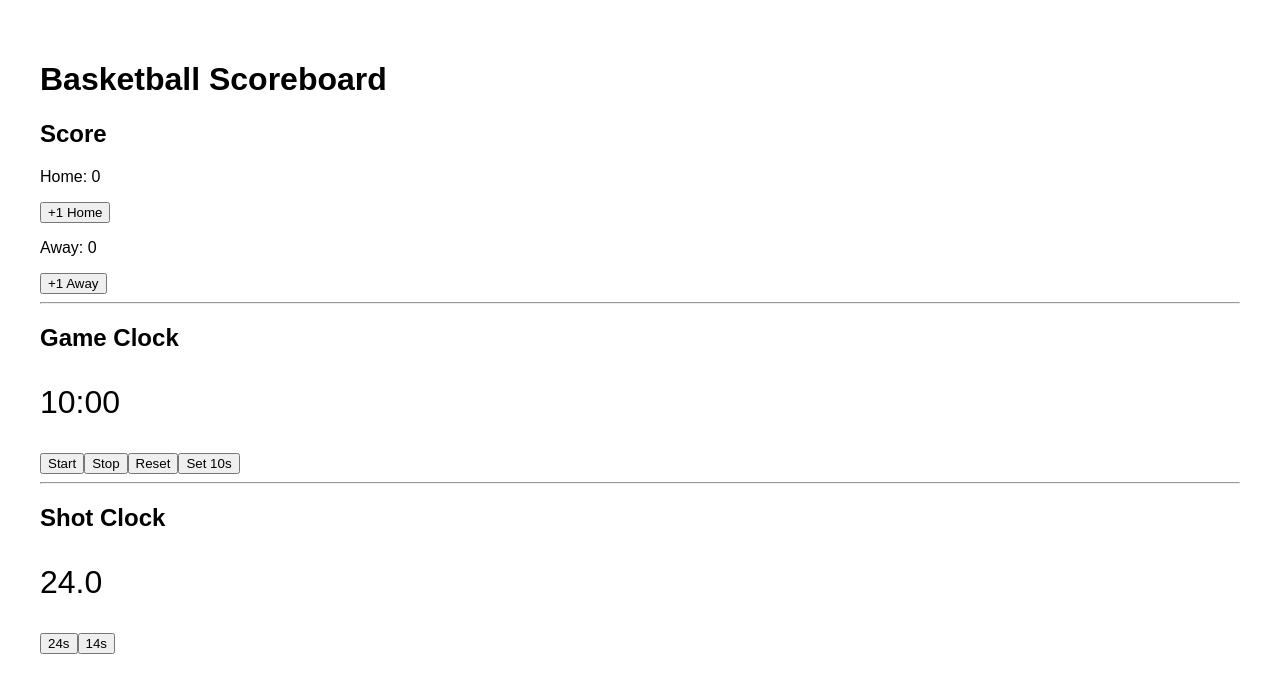
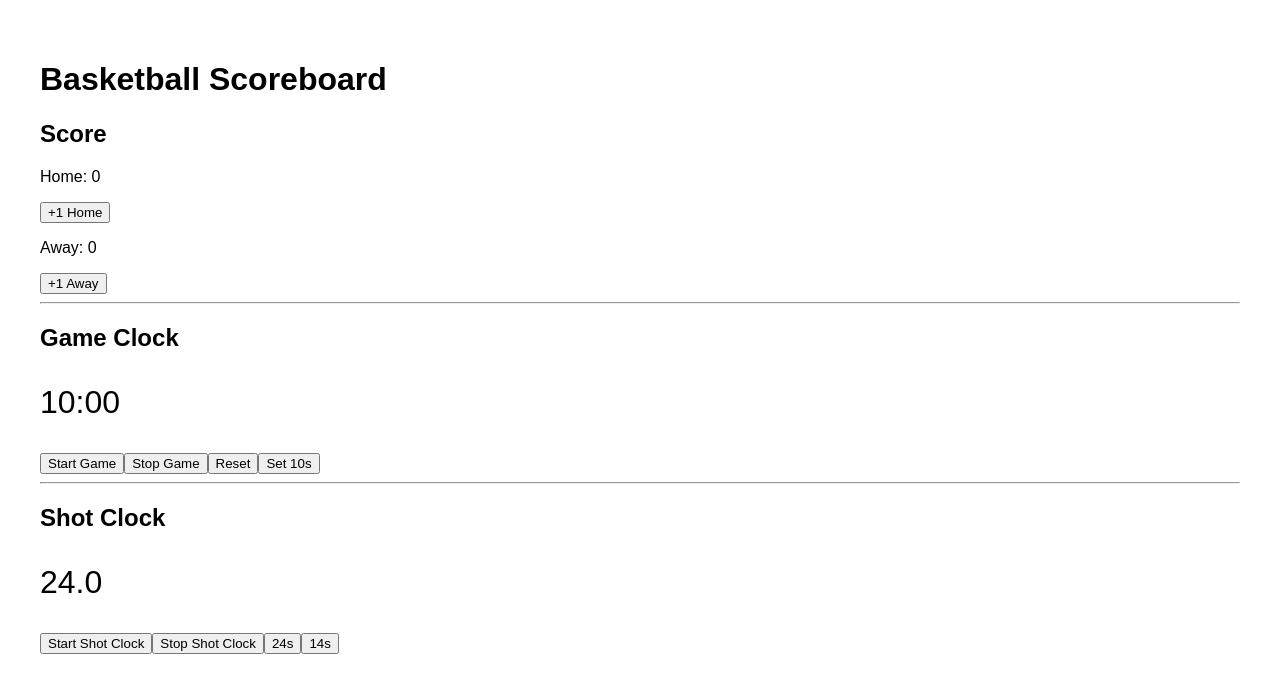
Before and after one commit to paulnikolaus/basketball-scoreboard-pwa, a React (Vite) app: page / in a window 1280 px wide. Shown: the top 692 px of the page. Built offline with nearby package versions, Linux system fonts and the light colour scheme.

Commit message:
Decouple game clock and shot clock logic

```diff
--- a/src/App.tsx
+++ b/src/App.tsx
@@ -16,16 +16,12 @@ function App() {
       <h2>Score</h2>
 
       <p>Home: {state.homeScore}</p>
-      <button onClick={() =>
-        dispatch({ type: "INCREMENT_HOME", amount: 1 })
-      }>
+      <button onClick={() => dispatch({ type: "INCREMENT_HOME", amount: 1 })}>
         +1 Home
       </button>
 
       <p>Away: {state.awayScore}</p>
-      <button onClick={() =>
-        dispatch({ type: "INCREMENT_AWAY", amount: 1 })
-      }>
+      <button onClick={() => dispatch({ type: "INCREMENT_AWAY", amount: 1 })}>
         +1 Away
       </button>
 
@@ -35,32 +31,18 @@ function App() {
 
       <h2>Game Clock</h2>
 
-      <p style={{ fontSize: "2rem" }}>
-        {formatGameTime(state.gameClock)}
-      </p>
+      <p style={{ fontSize: "2rem" }}>{formatGameTime(state.gameClock)}</p>
 
-      <button onClick={() =>
-        dispatch({ type: "START_GAME" })
-      }>
-        Start
+      <button onClick={() => dispatch({ type: "START_GAME" })}>
+        Start Game
       </button>
 
-      <button onClick={() =>
-        dispatch({ type: "STOP_GAME" })
-      }>
-        Stop
-      </button>
+      <button onClick={() => dispatch({ type: "STOP_GAME" })}>Stop Game</button>
 
-      <button onClick={() =>
-        dispatch({ type: "RESET_GAME" })
-      }>
-        Reset
-      </button>
+      <button onClick={() => dispatch({ type: "RESET_GAME" })}>Reset</button>
 
       {/* Set Time for fast testing */}
-      <button onClick={() =>
-        dispatch({ type: "SET_GAME_TIME", seconds: 10 })
-      }>
+      <button onClick={() => dispatch({ type: "SET_GAME_TIME", seconds: 10 })}>
         Set 10s
       </button>
 
@@ -70,19 +52,21 @@ function App() {
 
       <h2>Shot Clock</h2>
 
-      <p style={{ fontSize: "2rem" }}>
-        {state.shotClock.toFixed(1)}
-      </p>
+      <p style={{ fontSize: "2rem" }}>{state.shotClock.toFixed(1)}</p>
 
-      <button onClick={() =>
-        dispatch({ type: "SET_SHOT_CLOCK", seconds: 24 })
-      }>
+      <button onClick={() => dispatch({ type: "START_SHOT_CLOCK" })}>
+        Start Shot Clock
+      </button>
+
+      <button onClick={() => dispatch({ type: "STOP_SHOT_CLOCK" })}>
+        Stop Shot Clock
+      </button>
+
+      <button onClick={() => dispatch({ type: "SET_SHOT_CLOCK", seconds: 24 })}>
         24s
       </button>
 
-      <button onClick={() =>
-        dispatch({ type: "SET_SHOT_CLOCK", seconds: 14 })
-      }>
+      <button onClick={() => dispatch({ type: "SET_SHOT_CLOCK", seconds: 14 })}>
         14s
       </button>
     </div>
--- a/src/state/gameReducer.ts
+++ b/src/state/gameReducer.ts
@@ -57,7 +57,6 @@ export function gameReducer(state: GameState, action: GameAction): GameState {
       return {
         ...state,
         isGameRunning: true,
-        isShotClockRunning: true,
       };
 
     /**
@@ -88,6 +87,24 @@ export function gameReducer(state: GameState, action: GameAction): GameState {
       };
 
     /**
+     * Starts the shot clock.
+     */
+    case "START_SHOT_CLOCK":
+      return {
+        ...state,
+        isShotClockRunning: true,
+      };
+
+    /**
+     * Stops the shot clock.
+     */
+    case "STOP_SHOT_CLOCK":
+      return {
+        ...state,
+        isShotClockRunning: false,
+      };
+
+    /**
      * Manually set the shot clock to a specific number of seconds.
      * Useful for special cases (e.g. 14 seconds reset).
      */
@@ -103,29 +120,21 @@ export function gameReducer(state: GameState, action: GameAction): GameState {
      * - Neither clock can go below 0.
      */
     case "TICK": {
-      // If game is not running, do nothing
-      if (!state.isGameRunning) return state;
+      const newGameClock = state.isGameRunning
+        ? Math.max(0, parseFloat((state.gameClock - 0.1).toFixed(1)))
+        : state.gameClock;
 
-      // Decrease game clock by 0.1 seconds
-      const newGameClock = Math.max(
-        0,
-        parseFloat((state.gameClock - 0.1).toFixed(1)),
-      );
-
-      // Decrease shot clock only if running
       const newShotClock = state.isShotClockRunning
         ? Math.max(0, parseFloat((state.shotClock - 0.1).toFixed(1)))
         : state.shotClock;
-
-      // If game clock hits zero, stop the game
-      const shouldStop = newGameClock === 0;
 
       return {
         ...state,
         gameClock: newGameClock,
         shotClock: newShotClock,
-        isGameRunning: shouldStop ? false : state.isGameRunning,
-        isShotClockRunning: shouldStop ? false : state.isShotClockRunning,
+        isGameRunning: newGameClock === 0 ? false : state.isGameRunning,
+        isShotClockRunning:
+          newShotClock === 0 ? false : state.isShotClockRunning,
       };
     }
 
```
Also changed, not shown: src/state/GameActions.ts (+8 -3 lines).
